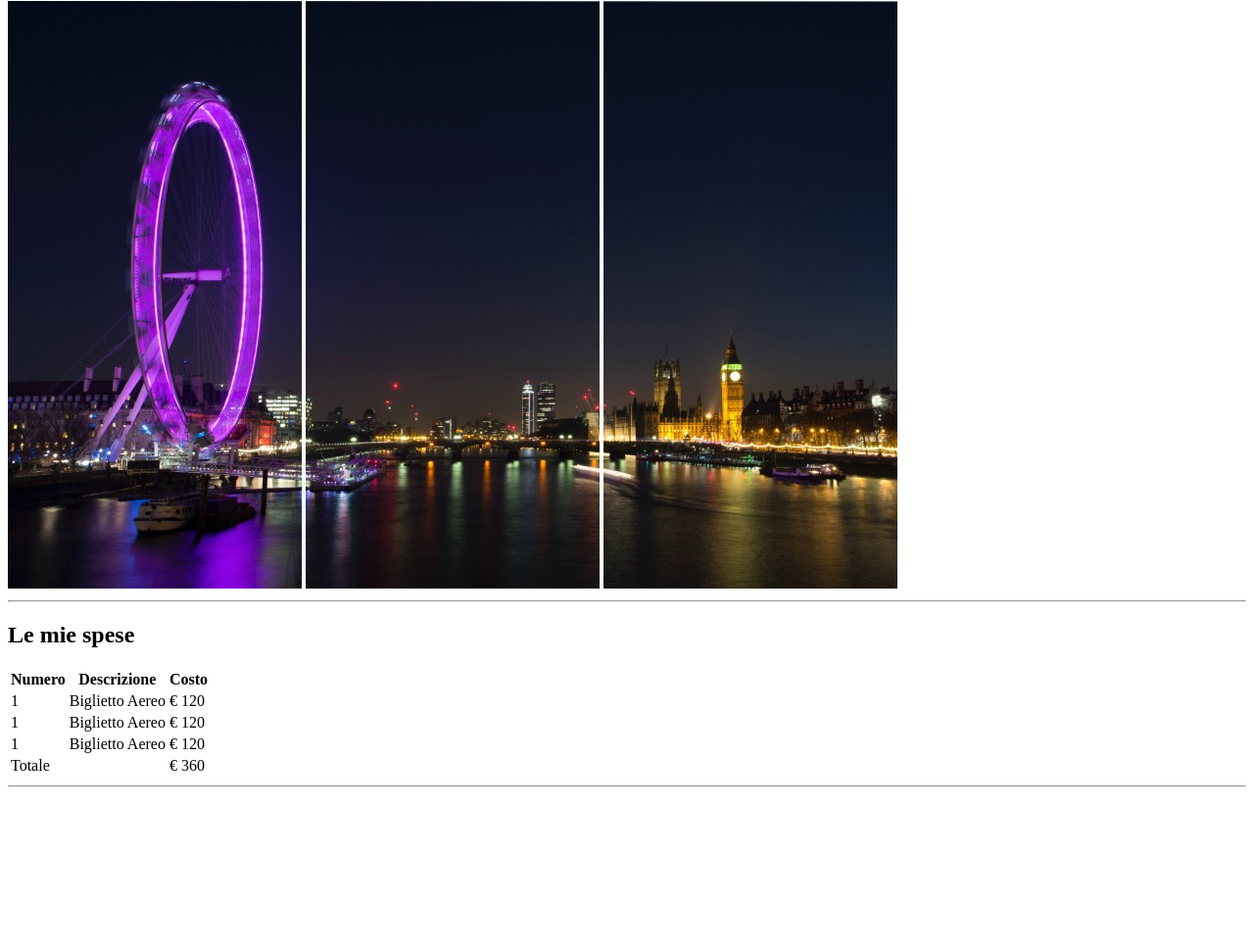
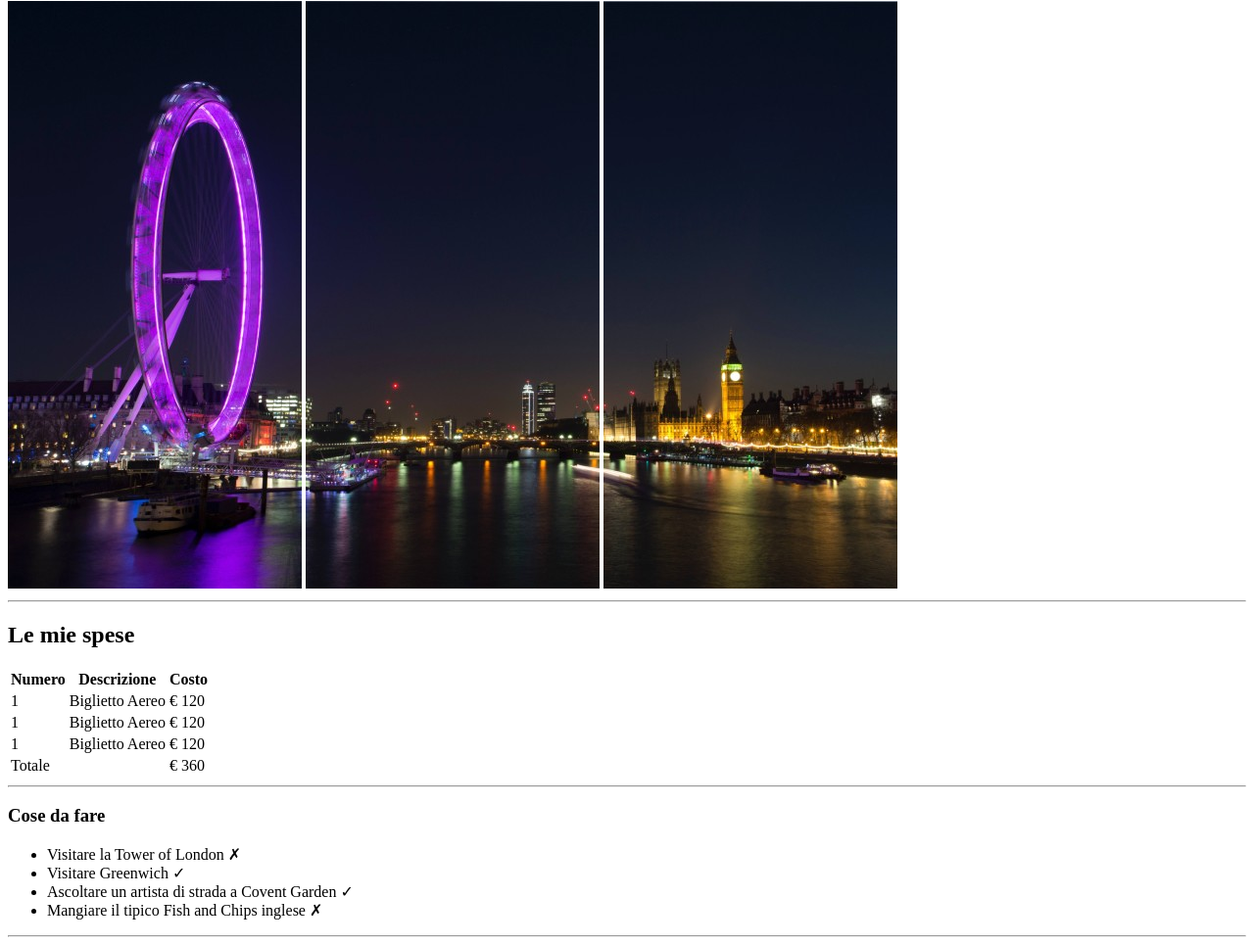
Before and after one commit to marcocapone02/html-london-trip, a plain HTML site: page index.html in a window 1280 px wide. Shown: the part 79-1044 px from the top of the page at 98% size. Before the commit the page ends 891 px from the top, so only its background shows below. Drawn offline with Linux system fonts and the light colour scheme.

Commit message:
Cose da fare

```diff
--- a/index.html
+++ b/index.html
@@ -24,8 +24,13 @@
 
   <main>
 
+    <!--Blocco 1 - spese-->
+    <section>
+
+      <!--Titolo-->
       <h2>Le mie spese</h2>
 
+      <!--Tabella spese-->
       <table>
 
         <thead>
@@ -68,6 +73,26 @@
 
       <hr>
 
+    </section>
+
+    <!--Blocco 2 - cose da fare-->
+    <section>
+
+      <!--Titolo-->
+      <h3>Cose da fare</h3>
+
+      <!--Lista-->
+      <ul>
+        <li>Visitare la Tower of London &cross;</li>
+        <li>Visitare Greenwich &check;</li>
+        <li>Ascoltare un artista di strada a Covent Garden &check;</li>
+        <li>Mangiare il tipico Fish and Chips inglese &cross;</li>
+      </ul>
+
+      <hr>
+
+    </section>
+
   </main>
 
 </body>
```
Lines whose indentation alone changed are shown as unchanged.
